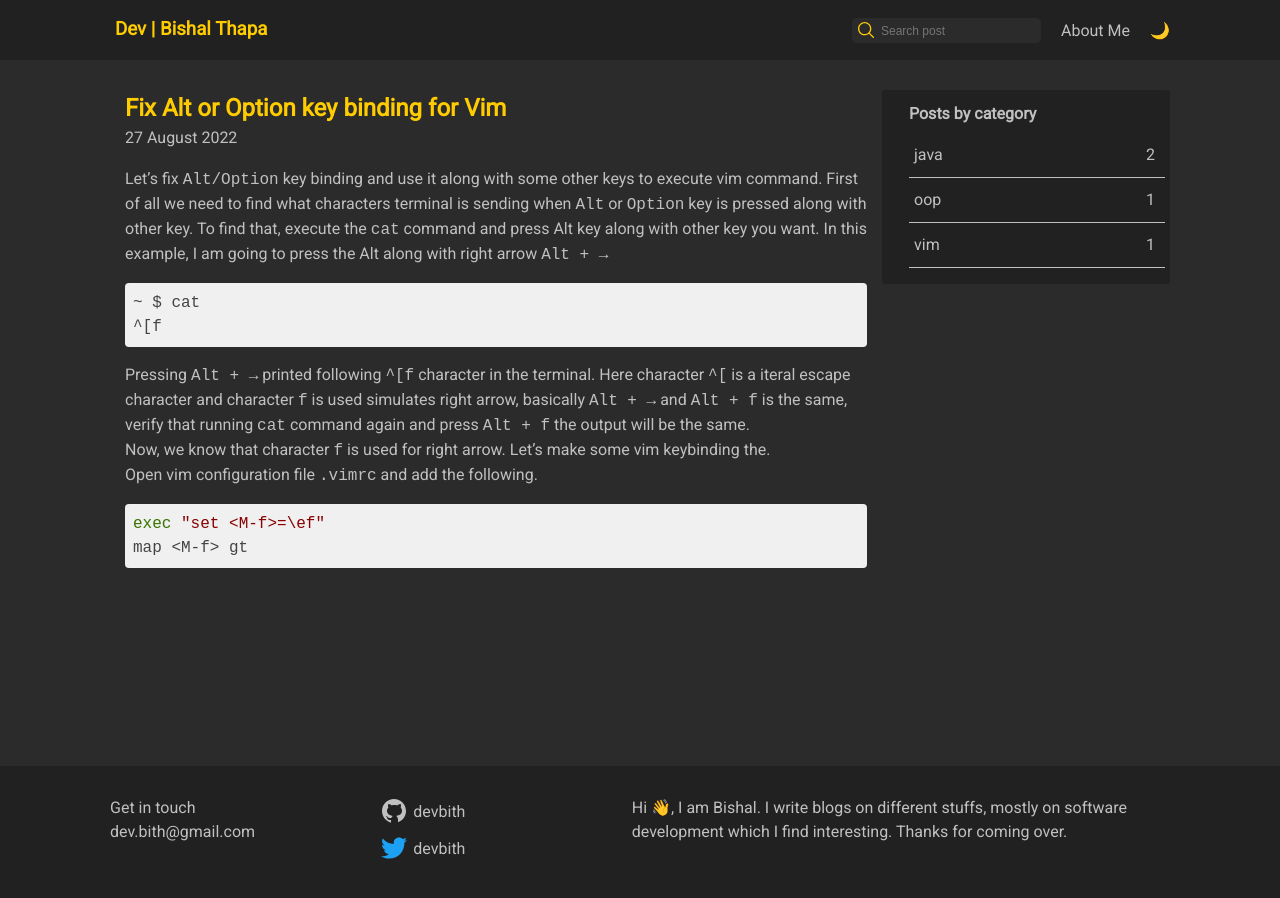
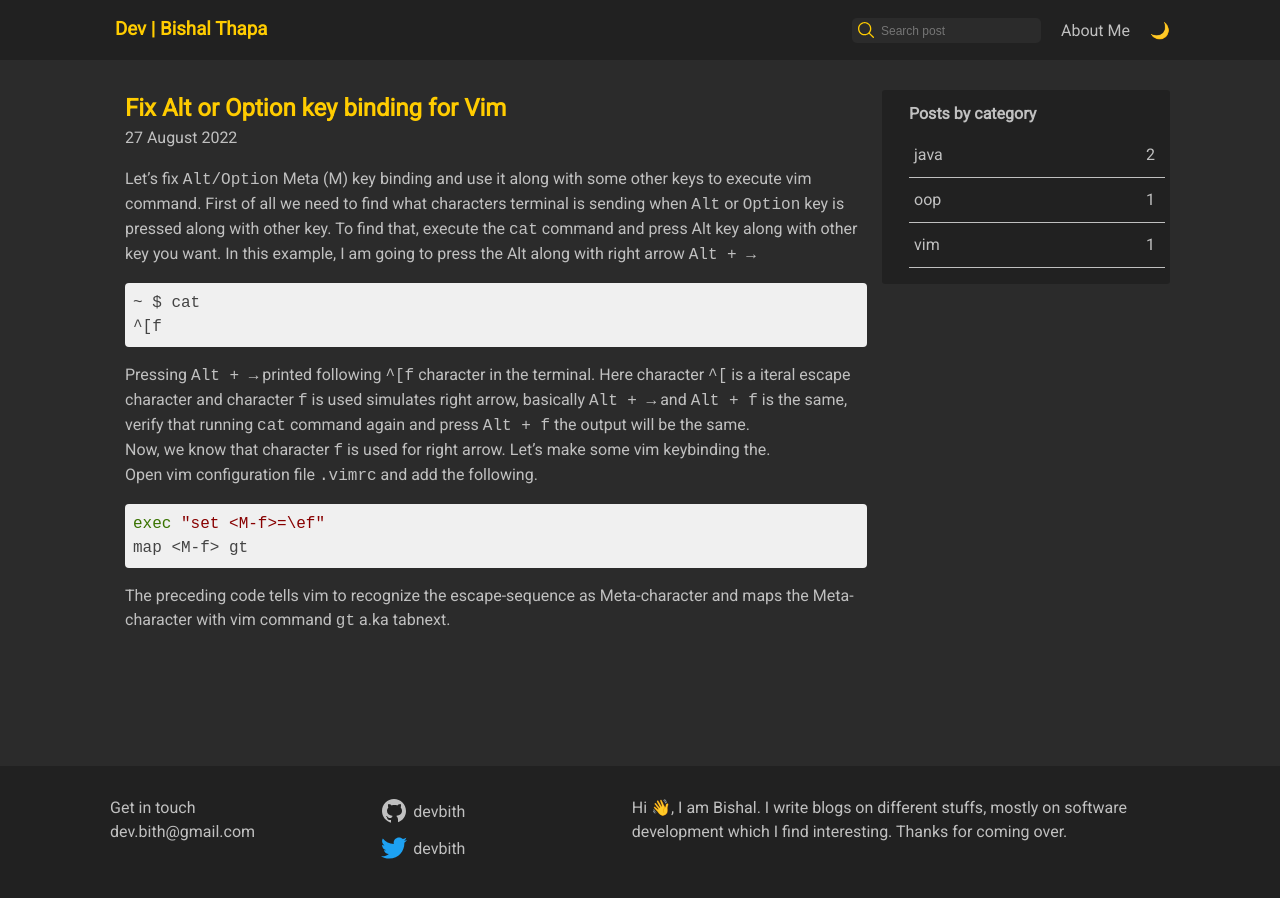
Before and after one commit to bishalthapa-x/bishalthapax.github.io, a Jekyll site: the page built from _posts/2022-08-27-fix-alt-or-option-key-binding-for-vim.md, in a window 1280 px wide. Built offline with Jekyll 4.4.1, drawn with Linux system fonts in a browser that asks for light colours.

Commit message:
Update 2022-08-27-fix-alt-or-option-key-binding-for-vim.md

````diff
--- a/_posts/2022-08-27-fix-alt-or-option-key-binding-for-vim.md
+++ b/_posts/2022-08-27-fix-alt-or-option-key-binding-for-vim.md
@@ -5,7 +5,7 @@ date:   2022-08-27 18:07:32 +0200
 categories: vim
 ---
 
-Let's fix `Alt/Option` key binding and use it along with some other keys to execute vim command. First of all we need to find what characters terminal is sending when `Alt` or `Option` key is pressed along with other key. To find that, execute the `cat` command and press Alt key along with other key you want. In this example, I am going to press the Alt along with right arrow `Alt + →`
+Let's fix `Alt/Option` Meta (M) key binding and use it along with some other keys to execute vim command. First of all we need to find what characters terminal is sending when `Alt` or `Option` key is pressed along with other key. To find that, execute the `cat` command and press Alt key along with other key you want. In this example, I am going to press the Alt along with right arrow `Alt + →`
 ```
 ~ $ cat
 ^[f
@@ -20,3 +20,5 @@ Open vim configuration file `.vimrc` and add the following.
 exec "set <M-f>=\ef"
 map <M-f> gt
 ```
+
+The preceding code tells vim to recognize the escape-sequence as Meta-character and maps the Meta-character with vim command `gt` a.ka tabnext.
````
